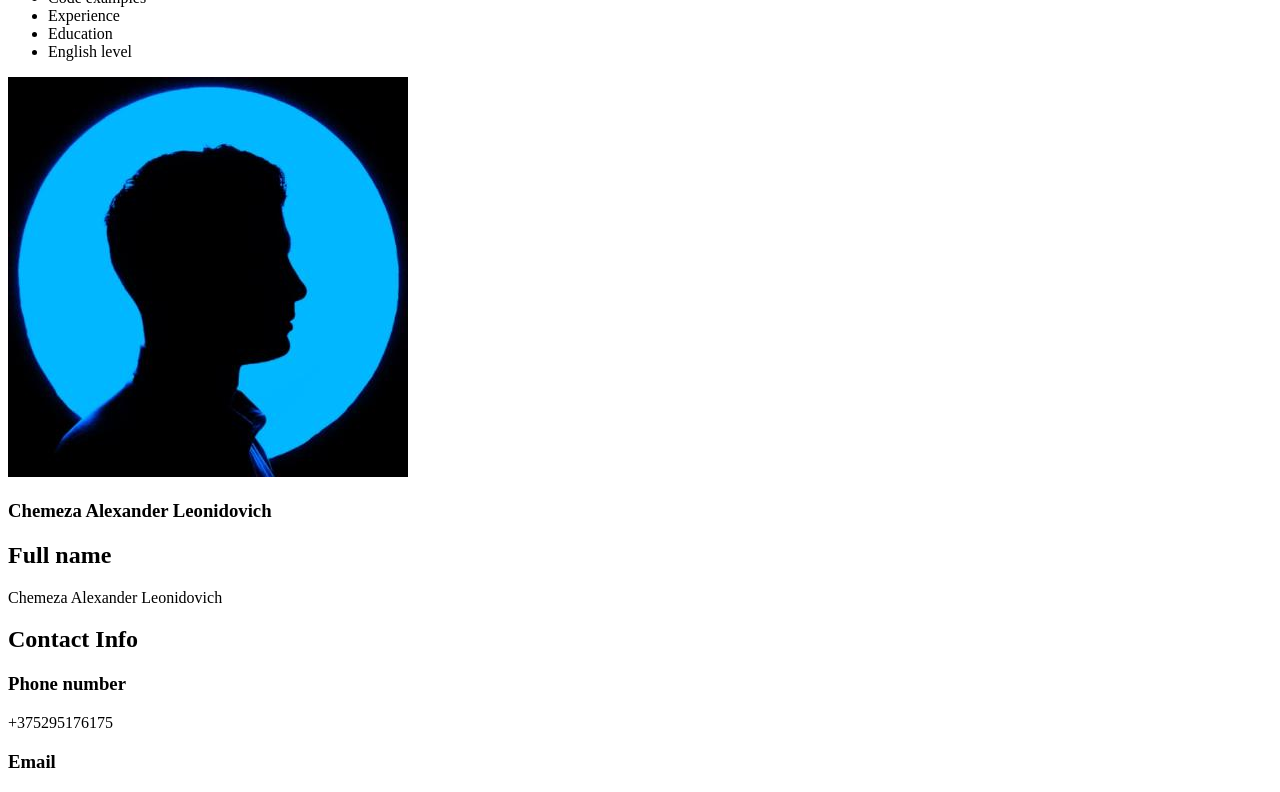
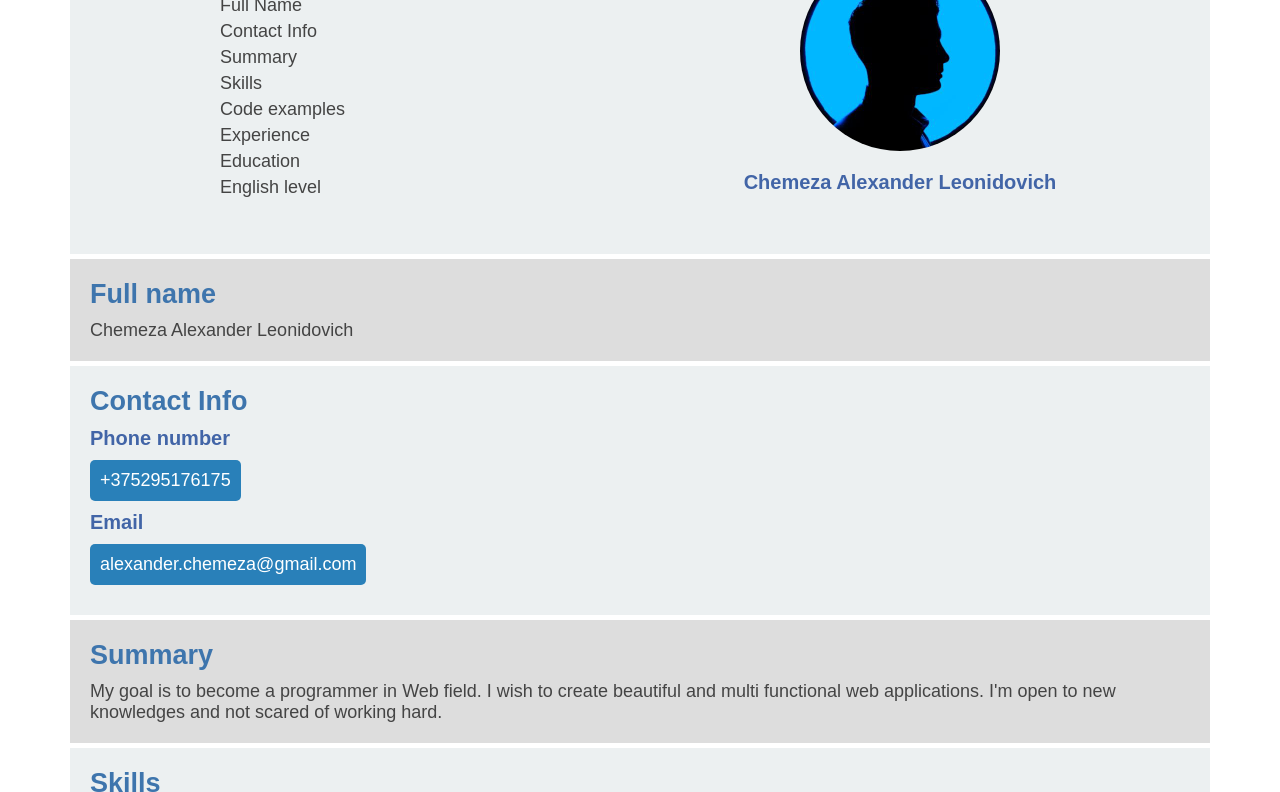
Before and after one commit to alexander-chemeza/rsschool-cv, a plain HTML site: page index.html in a window 1280 px wide. Shown: the part 99-891 px from the top of the page. Drawn offline with Linux system fonts and the light colour scheme.

Commit message:
feat: finished page

```diff
--- a/index.html
+++ b/index.html
@@ -4,11 +4,139 @@
     <meta charset="UTF-8">
     <meta name="viewport" content="width=device-width, initial-scale=1.0">
     <title>RSS HTML CSS AND GIT</title>
+    <style>
+        * {
+            margin: 0;
+            padding: 0;
+            font-family: Arial, Helvetica, sans-serif;
+            font-size: 10px;
+            clear: both;
+            box-sizing: border-box;
+            color: #444444;
+
+        }
+
+        ul {
+            list-style: none;
+        }
+
+        li {
+            margin-bottom: 0.5rem;
+            font-size: 1.8rem;
+        }
+
+        h1 {
+            font-size: 3rem;
+            color: #2980b9;
+            margin-bottom: 1rem;
+        }
+
+        h2 {
+            margin-bottom: 1rem;
+            font-size: 2.7rem;
+            color: #3e75ad;
+        }
+
+        h3 {
+            margin-bottom: 1rem;
+            font-size: 2rem;
+            color: #4265a7;
+        }
+
+        p {
+            font-size: 1.8rem;
+        }
+
+        .wrapper {
+            background-color: #ecf0f1;
+            max-width: 1140px;
+            margin: 0 auto;
+        }
+
+        header {
+            padding: 5rem;
+            display: flex;
+            width: 100%;
+        }
+
+        nav {
+            padding-left: 10rem;
+            width: 50%;
+        }
+
+        section {
+            padding: 2rem;
+        }
+
+        .info {
+            display: flex;
+            align-items: center;
+            flex-direction: column;
+            width: 50%;
+        }
+
+        .avatar {
+            margin-bottom: 2rem;
+            max-width: 20rem;
+            max-height: 20rem;
+            border-radius: 50%;
+        }
+
+        .odd {
+            border-top: 0.5rem solid #fff;
+            border-bottom: 0.5rem solid #fff;
+            background-color: #dddddd;
+        }
+
+        a {
+            font-size: 1.8rem;
+            color: #fff;
+            text-decoration: none;
+            background-color: #2980b9;
+            padding: 1rem;
+            border-radius: 0.5rem;
+            transition: all .2s;
+        }
+
+        a:hover {
+            background-color: #20628f;
+        }
+
+        ol {
+            margin-left: 2rem;
+        }
+
+        .contact {
+            display: inline-block;
+            margin-bottom: 1rem;
+        }
+
+        @media (max-width: 760px) {
+            header {
+                flex-direction: column;
+            }
+
+            h3 {
+                text-align: center;
+            }
+
+            nav {
+                padding-left: 0;
+                padding-bottom: 1rem;
+                width: 100%;
+            }
+
+            .info {
+                width: 100%;
+            }
+        }
+    </style>
 </head>
 <body>
     <div class="wrapper">
         <header>
             <nav>
+                <h1>Content</h1>
                 <ul>
                     <li>Full Name</li>
                     <li>Contact Info</li>
@@ -21,24 +149,24 @@
                 </ul>
             </nav>
             <div class="info">
-                <img src="./image.jpeg" alt="avatar">
+                <img class="avatar" src="./image.jpeg" alt="avatar">
                 <h3>Chemeza Alexander Leonidovich</h3>
             </div>
         </header>
 
         <main>
-            <section>
+            <section class="odd">
                 <h2>Full name</h2>
                 <p>Chemeza Alexander Leonidovich</p>
             </section>
             <section>
                 <h2>Contact Info</h2>
                 <h3>Phone number</h3>
-                <p>+375295176175</p>
+                <a class="contact" href="#">+375295176175</a>
                 <h3>Email</h3>
-                <p>alexander.chemeza@gmail.com</p>
+                <a class="contact" href="#">alexander.chemeza@gmail.com</a>
             </section>
-            <section>
+            <section class="odd">
                 <h2>Summary</h2>
                 <p>My goal is to become a programmer in Web field. I wish to create beautiful and multi functional web applications. I'm open to new knowledges and not scared of working hard.</p>
             </section>
@@ -58,7 +186,7 @@
                     <li>Node JS</li>
                 </ul>
             </section>
-            <section>
+            <section class="odd">
                 <h2>Code examples</h2>
                 <p>You can find my code examples <a href="https://codepen.io/dashboard?type=VIEW&opts_itemType=PEN&opts_searchTerm=null&opts_order=RELEVANCE&opts_depth=EVERYTHING&opts_showForks=true&opts_filter=all&opts_orderBy=ID&opts_orderDirection=0&opts_tag=null&displayType=GRID&previewType=IFRAME&activeType=PEN">here</a></p>
             </section>
@@ -66,7 +194,7 @@
                 <h2>Experience</h2>
                 <p>No experience</p>
             </section>
-            <section>
+            <section class="odd">
                 <h2>Education</h2>
                 <ol>
                     <li>Basic Course of HTML CSS and JavaScript</li>
```
